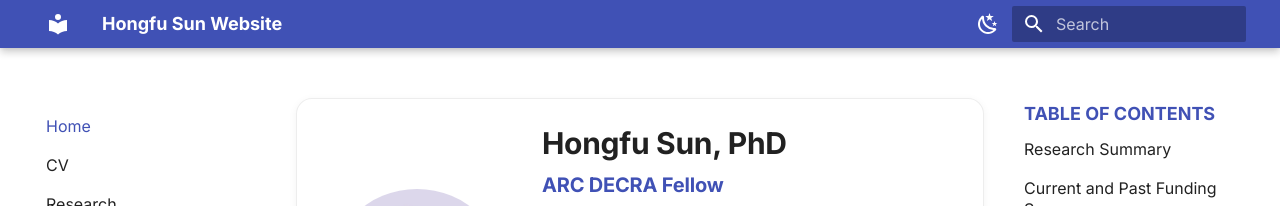
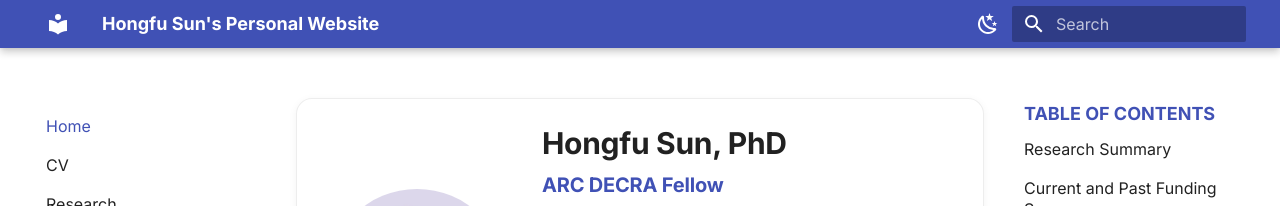
Before and after one commit to sunhongfu/sunhongfu.github.io, an MkDocs documentation site: the page built from docs/index.md, in a window 1280 px wide. Shown: the top 206 px of the page. Built offline with MkDocs 1.6.1 and Material for MkDocs 9.7.7, drawn with Linux system fonts in a browser that asks for light colours.

Commit message:
site name change

```diff
--- a/mkdocs.yml
+++ b/mkdocs.yml
@@ -1,4 +1,4 @@
-site_name: Hongfu Sun Website
+site_name: Hongfu Sun's Personal Website
 site_description: "Academic profile of Hongfu Sun, Senior Lecturer in Medical Imaging & AI at the University of Newcastle"
 site_url: https://sunhongfu.github.io
 # repo_url: https://github.com/sunhongfu/sunhongfu.github.io # this will add the GitHub icon in the nav bar
```
